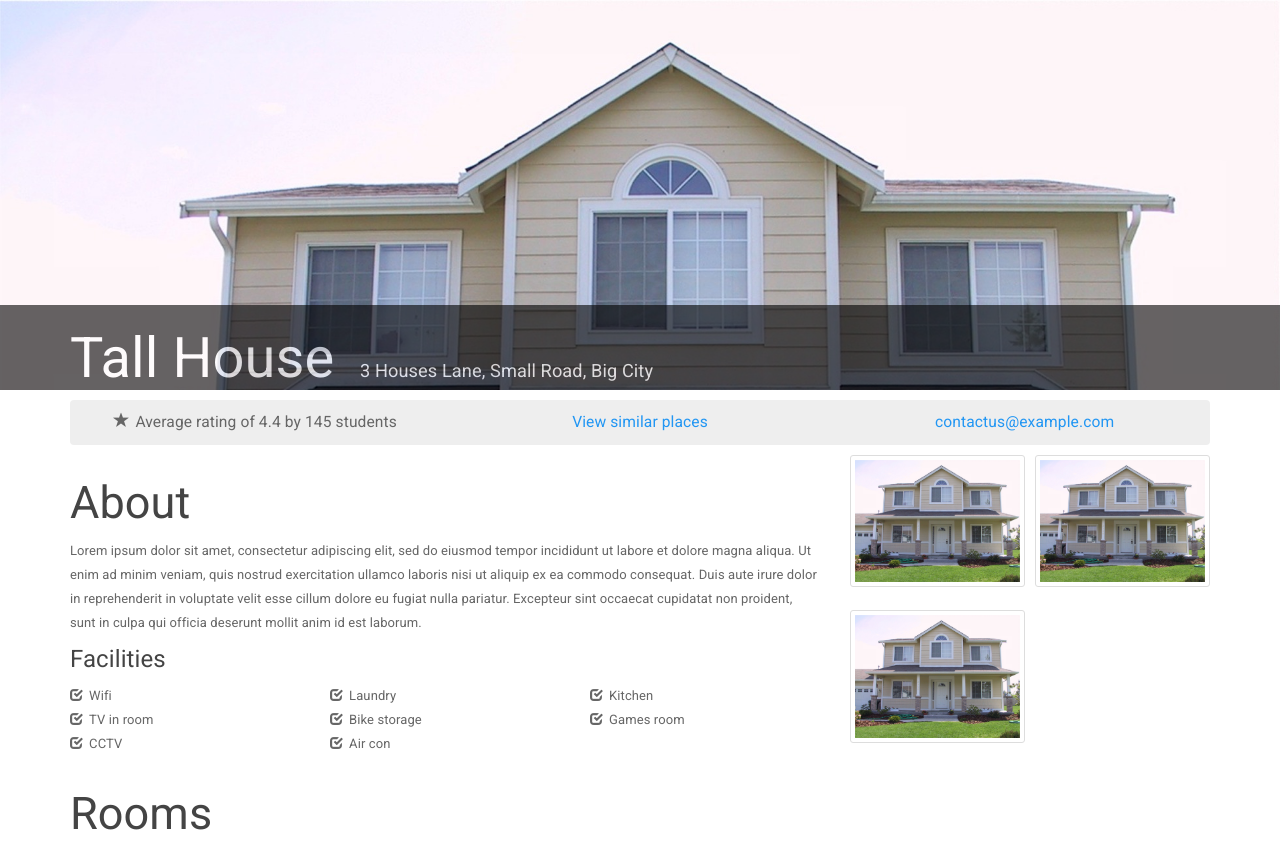
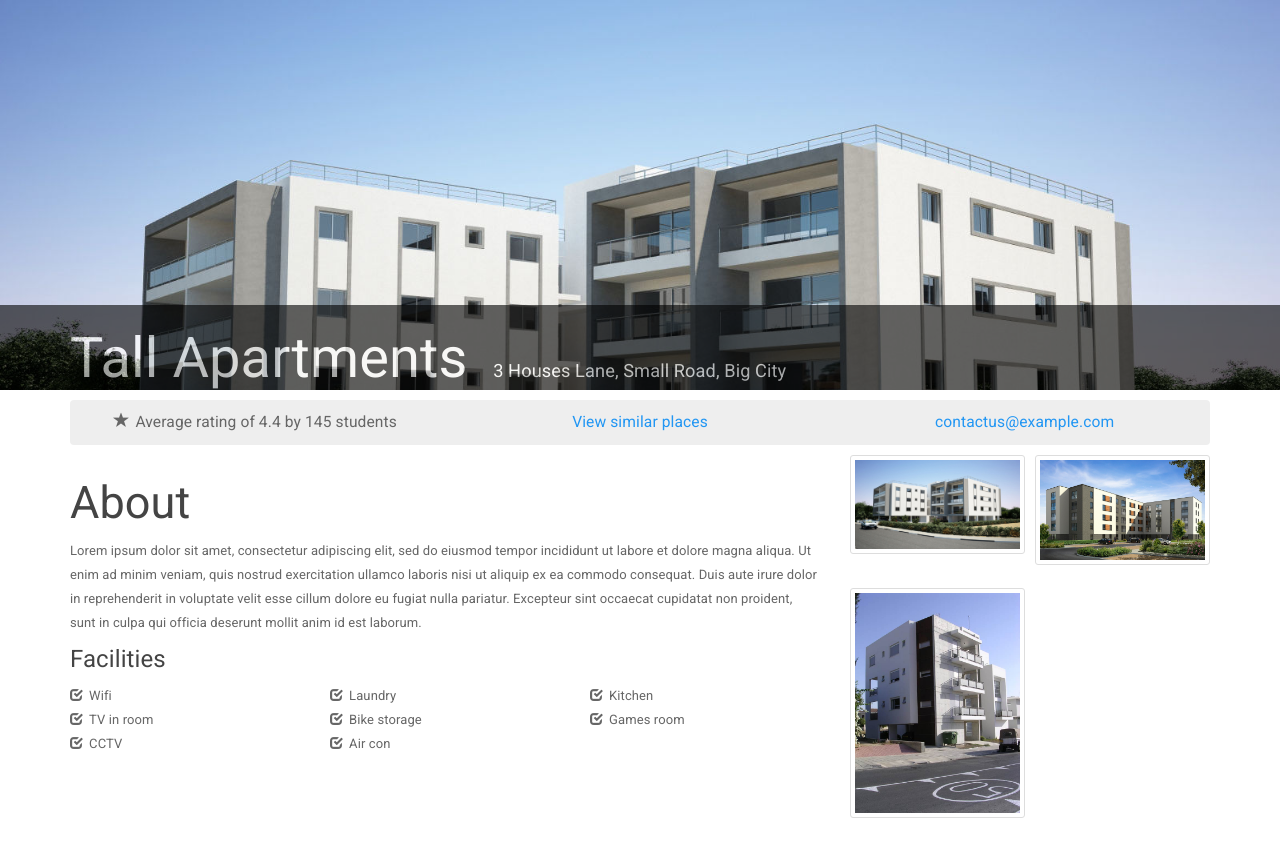
Before and after one commit to tfranceuk/student-com, a website: page index.html in a window 1280 px wide. Shown: the top 844 px of the page. Drawn offline with nearby package versions, Linux system fonts and the light colour scheme.

Commit message:
added extra images

```diff
--- a/index.html
+++ b/index.html
@@ -13,10 +13,10 @@
   </head>
   <body>
     <div class="header">
-      <img src="content/images/house.jpg" alt="house" />
+      <img src="content/images/apartments.jpg" alt="apartments" />
       <div class="title">
         <div class="container">
-          <h1>Tall House</h1>
+          <h1>Tall Apartments</h1>
           <span class="subtitle">3 Houses Lane, Small Road, Big City</span>
         </div>
       </div>
@@ -71,18 +71,18 @@
         <div class="col-xs-12 col-md-4">
           <div class="images row">
             <div class="col-xs-6">
-              <a href="content/images/house.jpg" class="thumbnail fancybox" rel="property">
-                <img src="content/images/house.jpg" alt="house" />
+              <a href="content/images/apartments.jpg" class="thumbnail fancybox" rel="property">
+                <img src="content/images/apartments.jpg" alt="apartments" />
               </a>
             </div>
             <div class="col-xs-6">
-              <a href="content/images/house.jpg" class="thumbnail fancybox" rel="property">
-                <img src="content/images/house.jpg" alt="house" />
+              <a href="content/images/apartments2.jpg" class="thumbnail fancybox" rel="property">
+                <img src="content/images/apartments2.jpg" alt="apartments" />
               </a>
             </div>
             <div class="col-xs-6">
-              <a href="content/images/house.jpg" class="thumbnail fancybox" rel="property">
-                <img src="content/images/house.jpg" alt="house" />
+              <a href="content/images/apartments3.jpg" class="thumbnail fancybox" rel="property">
+                <img src="content/images/apartments3.jpg" alt="apartments" />
               </a>
             </div>
           </div>
```
Also changed, not shown: content/images/apartments.jpg (added), content/images/apartments2.jpg (added), content/images/apartments3.jpg (added), content/images/house.jpg (deleted).
